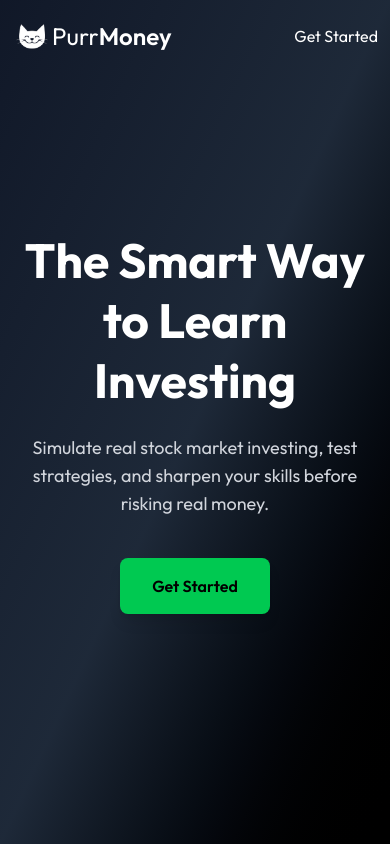
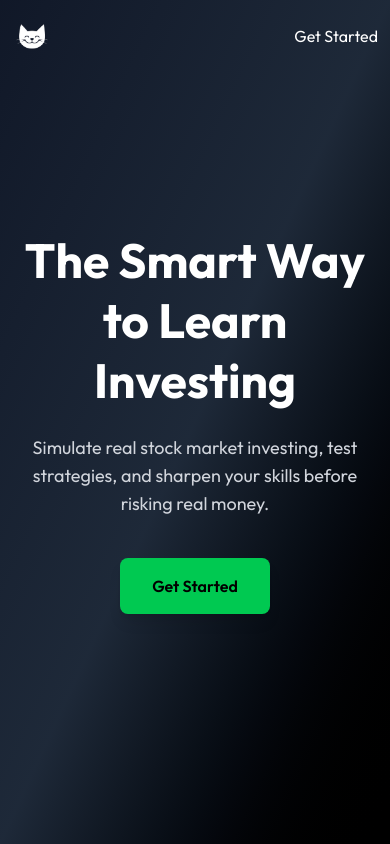
Before and after one commit to Imira-S-R/stock-market-simulator, a React (Vite) app: page / in a window 390 px wide. Built offline with nearby package versions, Linux system fonts and the light colour scheme; no server answers.

Commit message:
fixing logo

```diff
--- a/src/components/NavbarComponent.jsx
+++ b/src/components/NavbarComponent.jsx
@@ -38,7 +38,7 @@ export default function NavbarComponent() {
 
     return (
         <div className="flex justify-between items-center text-white px-3 max-w-[1100px] mx-auto pt-4 absolute top-0 right-0 left-0">
-            {isLoggedIn ? <Link to='/dashboard'><div className="flex items-center"><img src={logo} className="w-[40px] "/><h1 className="text-2xl">Purr<span className="font-semibold">Money</span></h1></div></Link> : <Link to='/'><div className="flex items-center"><img src={logo} className="w-[40px] "/><h1 className="text-2xl">Purr<span className="font-semibold">Money</span></h1></div></Link>}
+            {isLoggedIn ? <Link to='/dashboard'><div className="flex items-center"><img src={logo} className="w-[40px] "/><h1 className="text-2xl hidden sm:inline">Purr<span className="font-semibold">Money</span></h1></div></Link> : <Link to='/'><div className="flex items-center"><img src={logo} className="w-[40px] "/><h1 className="text-2xl hidden sm:inline">Purr<span className="font-semibold">Money</span></h1></div></Link>}
 
             {isLoggedIn ? <div className="flex gap-x-5">
                 <Link to='/market'>Market</Link>
```
